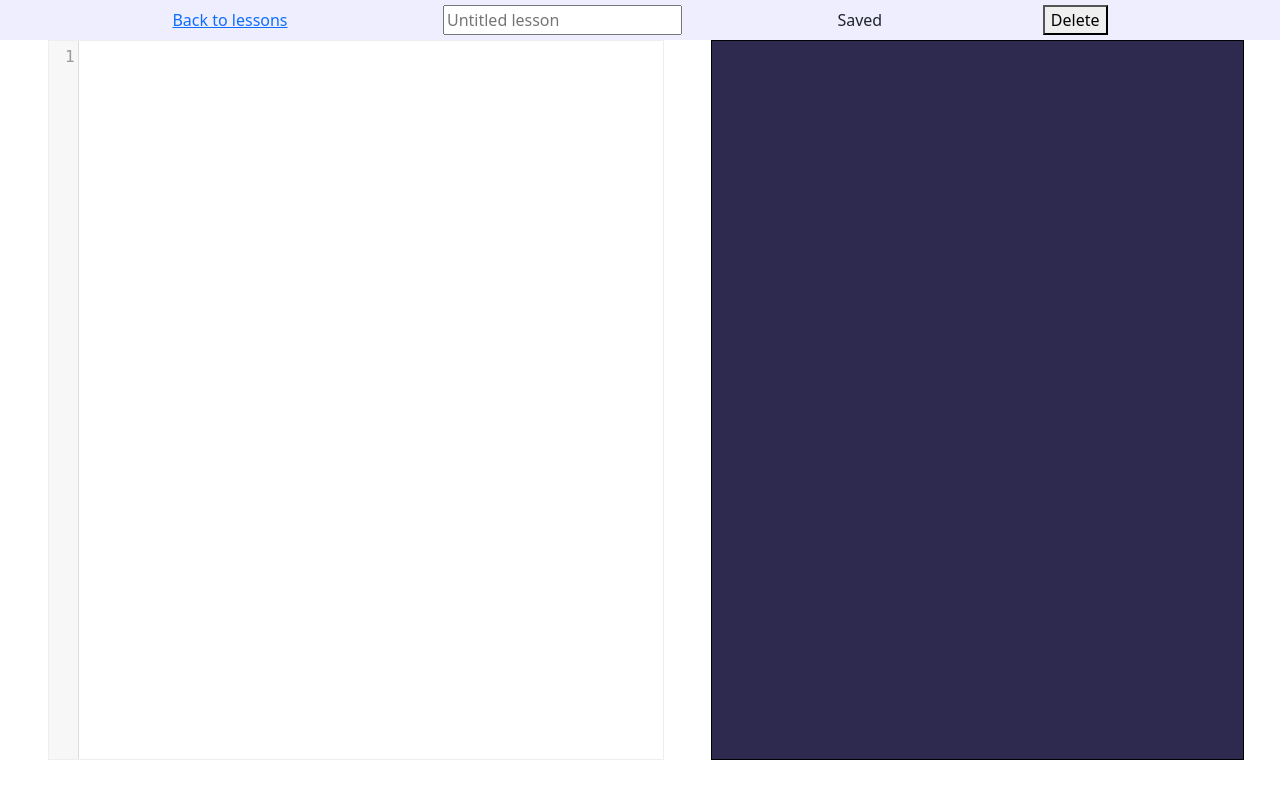
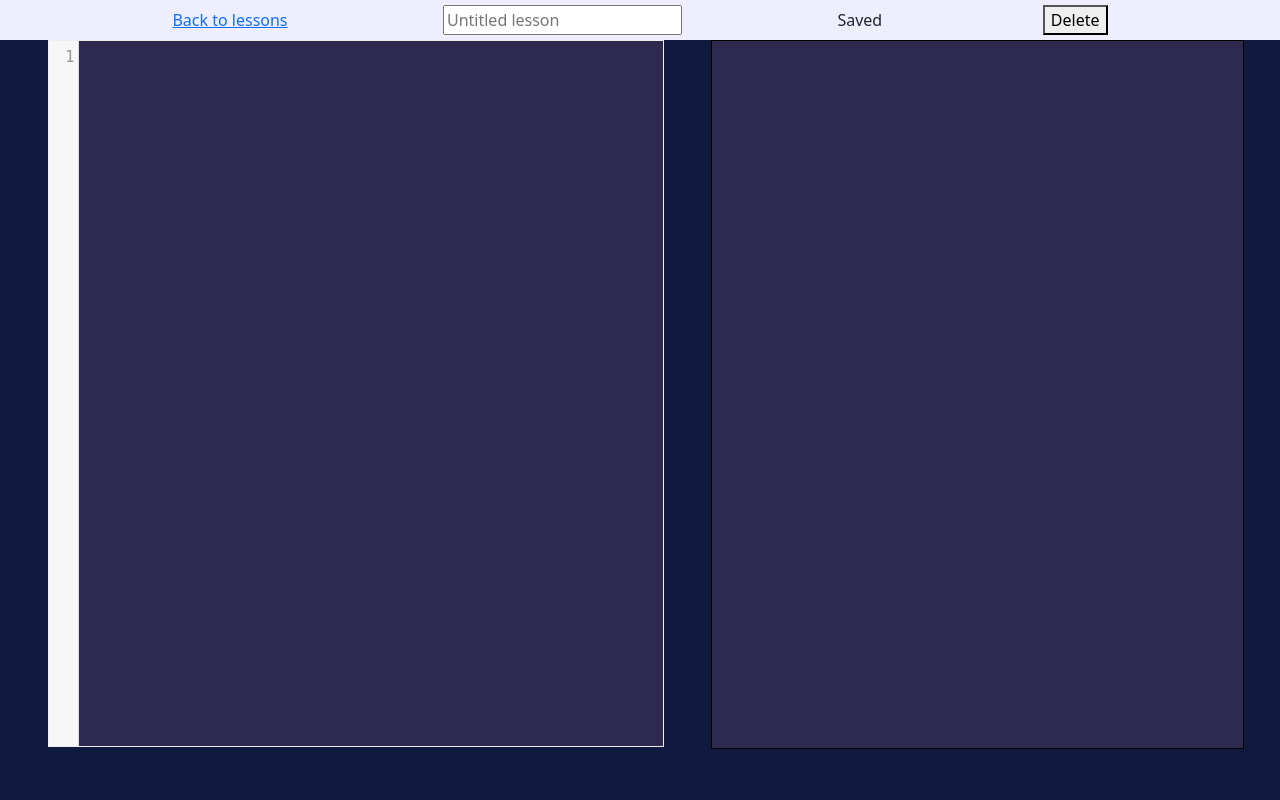
Before and after one commit to nmurthy932/AttemptedNodeJS, a Python web app: template templates/lessonEditor.html in a window 1280 px wide. Run offline with Jinja, Linux system fonts and the light colour scheme; the template is opened without the code that fills it, so the values that code supplies are empty; some libraries are stand-ins or nearby versions.

Commit message:
Fixed the resizing issues

```diff
--- a/static/javascript/lessonEditorScript.js
+++ b/static/javascript/lessonEditorScript.js
@@ -47,7 +47,7 @@ window.onload = function () {
         mode: "xml",
         htmlMode: true
     });
-    editor.setSize('100%','100%');
+    editor.setSize('100%','95%');
     editor.on('change',save);
     document.getElementById('output').style.height = editor.getWrapperElement().offsetHeight;
     document.getElementById('content').innerHTML = editor.getValue();
@@ -60,3 +60,11 @@ window.onload = function () {
       return false;
     }
   });
+
+  function resizeOutput(){
+    var editor = document.getElementById('textarea').nextSibling.CodeMirror;
+    var output = document.getElementById('output');
+    output.style.height = editor.getWrapperElement().offsetHeight;
+  }
+
+  window.onresize = resizeOutput;
--- a/static/stylesheets/lessonEditorStyle.css
+++ b/static/stylesheets/lessonEditorStyle.css
@@ -1,10 +1,13 @@
 #body{
-    height: 90%;
+    height: 95%;
+    background-color: #101A3F;
+    color: #3FDE74;
 }
 
 #actions{
     padding: 5px;
     background-color: #eef;
+    height: 5%;
 }
 
 #save{
@@ -21,6 +24,19 @@ textarea{
     border: 1px solid #eee;
 }
 
+.CodeMirror.cm-s-default.CodeMirror-wrap{
+    padding-left: 0px;
+    color: white;
+  }
+
+.CodeMirror-cursor{
+    border-color: white;
+}
+
+.CodeMirror-scroll{
+    background-color: #2E294E;
+}
+
 #output{
     border: 1px solid black;
     overflow-y: auto;
--- a/templates/code.html
+++ b/templates/code.html
@@ -19,6 +19,7 @@
         <button type="button" class="btn btn-primary" onclick="runCode()">Run</button>
         <p id="save">Saved</p>
       </div>
+      <div id="content" class="row d-flex justify-content-evenly">
         <div id="leftSide" class="col-6">
           <ul class="nav nav-tabs">
             <li class="nav-item">
@@ -64,6 +65,7 @@
         </div>
       </div>
     </div>
+  </div>
 {% endblock %}
 {% block scripts %}
   <script src="/static/javascript/codeScript.js"></script>
```
Also changed, not shown: static/javascript/codeScript.js (+11 -0 lines), static/stylesheets/codeStyle.css (+17 -5 lines). Lines whose indentation alone changed are shown as unchanged.
